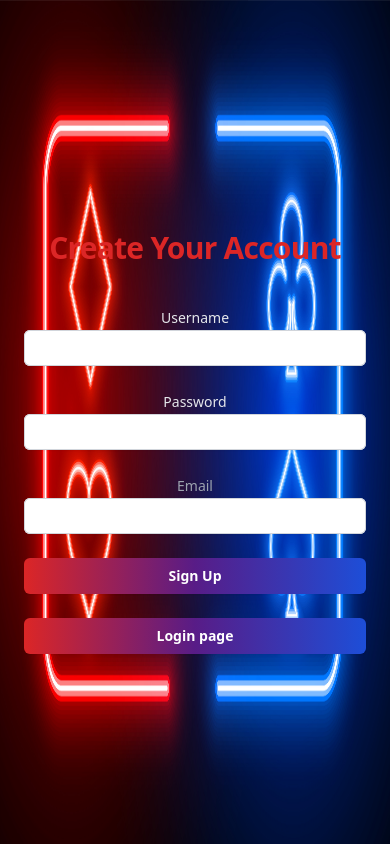
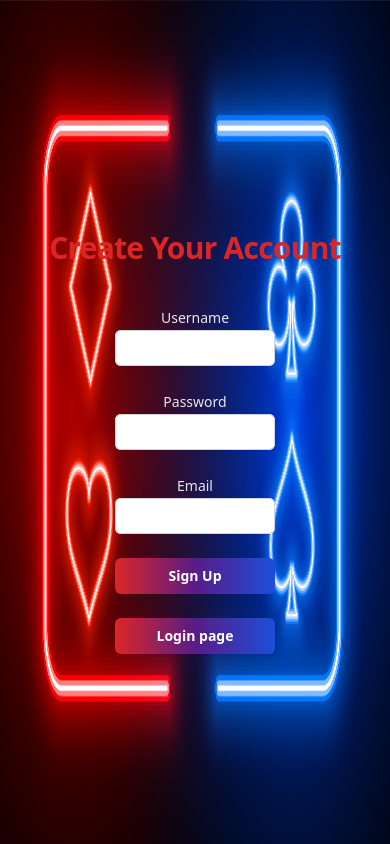
Before and after one commit to lornedrichardson/p3fp, a Next.js app: page /signup in a window 390 px wide. Built offline with nearby package versions, Linux system fonts and the light colour scheme; no server answers.

Commit message:
Signup Page styled Mobile

```diff
--- a/app/signup/page.tsx
+++ b/app/signup/page.tsx
@@ -70,7 +70,7 @@ export default function Page() {
                     <div>
                         <label className="block text-sm font-medium leading-6 text-gray-200">Username</label>
                         <input
-                        className="block w-full rounded-md border-0 py-1.5 text-gray-900 shadow-sm ring-1 ring-inset ring-gray-300 placeholder:text-gray-400 focus:ring-2 focus:ring-inset focus:ring-red-600 sm:text-lg sm:leading-6 indent-2"
+                        className="block w-40 md:w-80 lg:w-96 rounded-md border-0 py-1.5 text-gray-900 shadow-sm ring-1 ring-inset ring-gray-300 placeholder:text-gray-400 focus:ring-2 focus:ring-inset focus:ring-red-600 sm:text-lg sm:leading-6 indent-2 mx-auto"
                         type="text"
                         defaultValue={username}
                         onChange={(e) => setUsername(e.target.value)} />
@@ -78,23 +78,23 @@ export default function Page() {
                     <div>
                         <label className="block text-sm font-medium leading-6 text-gray-200">Password</label>
                         <input
-                        className="block w-full rounded-md border-0 py-1.5 text-gray-900 shadow-sm ring-1 ring-inset ring-gray-300 placeholder:text-gray-400 focus:ring-2 focus:ring-inset focus:ring-red-600 sm:text-sm sm:leading-6 indent-2"
+                        className="block w-40 md:w-80 lg:w-96 rounded-md border-0 py-1.5 text-gray-900 shadow-sm ring-1 ring-inset ring-gray-300 placeholder:text-gray-400 focus:ring-2 focus:ring-inset focus:ring-red-600 sm:text-sm sm:leading-6 indent-2 mx-auto"
                         type="password"
                         onChange={(e) => setPassword(e.target.value)} />
                     </div>
                     <div>
-                        <label className="block text-sm font-medium leading-6 text-gray-400">Email</label>
+                        <label className="block text-sm font-medium leading-6 text-gray-200">Email</label>
                         <input
-                        className="block w-full rounded-md border-0 py-1.5 text-gray-900 shadow-sm ring-1 ring-inset ring-gray-300 placeholder:text-gray-400 focus:ring-2 focus:ring-inset focus:ring-indigo-600 sm:text-sm sm:leading-6"
+                        className="block w-40 md:w-80 lg:w-96 rounded-md border-0 py-1.5 text-gray-900 shadow-sm ring-1 ring-inset ring-gray-300 placeholder:text-gray-400 focus:ring-2 focus:ring-inset focus:ring-red-600 sm:text-sm sm:leading-6 indent-2 mx-auto"
                         type="email"
                         defaultValue={email}
                         onChange={(e) => setEmail(e.target.value)} />
                     </div>
                     <button
-                    className="flex w-full justify-center rounded-md bg-gradient-to-r from-red-600 via-purple-900 to-blue-700 px-3 py-1.5 text-sm font-semibold leading-6 text-white shadow-sm hover:bg-gradient-to-l from-red-600 via-purple-900 to-blue-700 transition ease-in-out delay-100 hover:scale-105"
+                    className="flex w-40 md:w-80 lg:w-96 justify-center rounded-md bg-gradient-to-r from-red-600 via-purple-900 to-blue-700 px-3 py-1.5 text-sm font-semibold leading-6 text-white shadow-sm hover:bg-gradient-to-l from-red-600 via-purple-900 to-blue-700 transition ease-in-out delay-100 hover:scale-105 mx-auto"
                     type='submit'>Sign Up</button>
                     <button type="button"
-                    className="flex w-full justify-center rounded-md bg-gradient-to-r from-red-600 via-purple-900 to-blue-700 px-3 py-1.5 text-sm font-semibold leading-6 text-white shadow-sm hover:bg-gradient-to-l from-red-600 via-purple-900 to-blue-700 transition ease-in-out delay-100 hover:scale-105"
+                    className="flex w-40 md:w-80 lg:w-96 justify-center rounded-md bg-gradient-to-r from-red-600 via-purple-900 to-blue-700 px-3 py-1.5 text-sm font-semibold leading-6 text-white shadow-sm hover:bg-gradient-to-l from-red-600 via-purple-900 to-blue-700 transition ease-in-out delay-100 hover:scale-105 mx-auto"
                     onClick={() => {
                         signOut({ callbackUrl: '/' })
                         }}>Login page</button>
```
